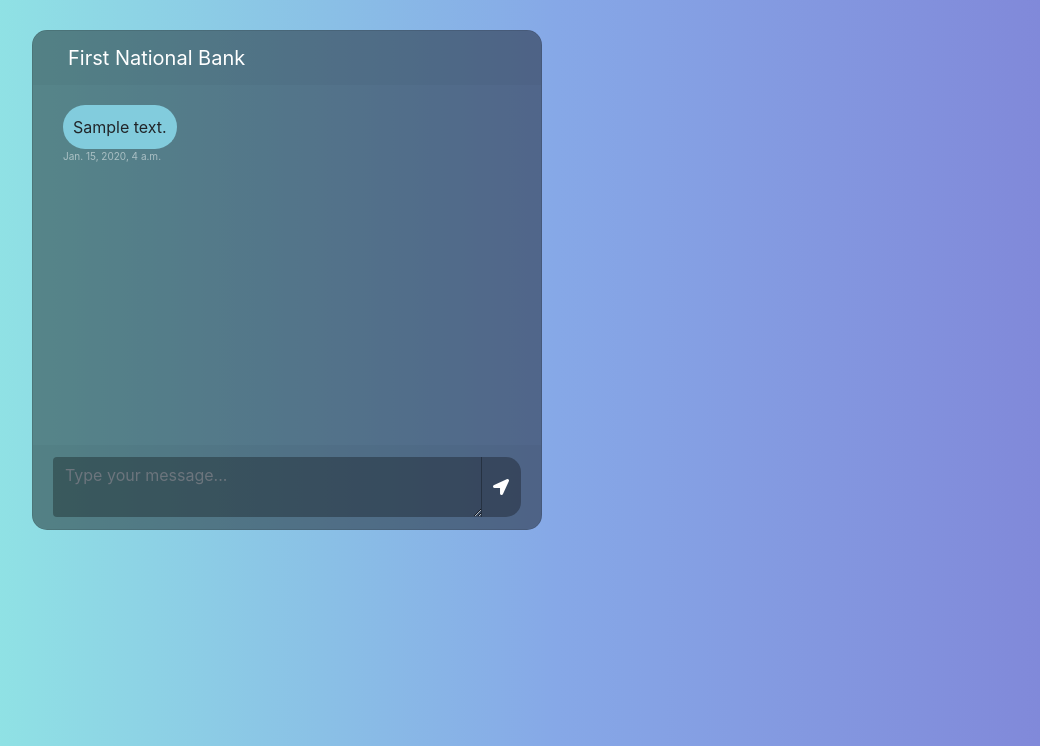
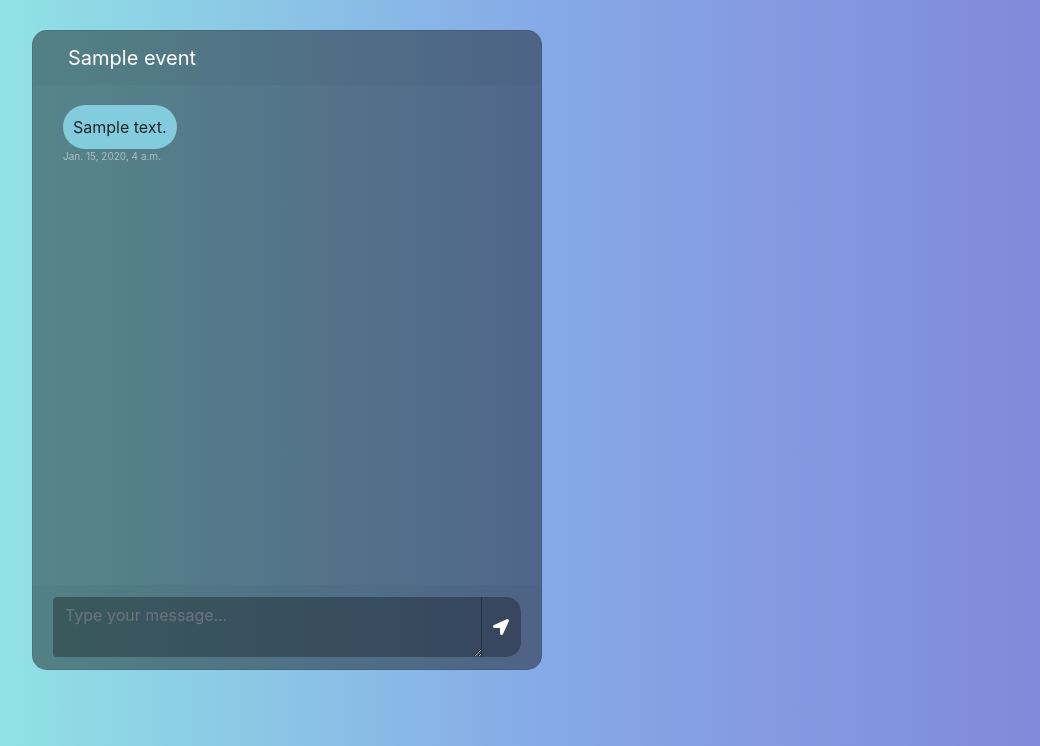
Before and after one commit to VishekhaTamrakar/DouglasEmergencyChatSystem, a Django app: page /events/event/1 in a window 1280 px wide. Shown: the part 54-800 px from the top of the page, without its empty margins (83-1123 px from the left). Run offline with Django 3.2, Linux system fonts and the light colour scheme; a user stored in the database is signed in; tables that the repository leaves empty hold one stand-in row (values such as "Sample post"); some libraries are stand-ins or nearby versions; some web fonts are replaced.

Commit message:
Chat View

```diff
--- /dev/null
+++ b/chat/forms.py
@@ -0,0 +1,2 @@
+from django import forms
+from .models import *
--- a/chat/templates/chat/event_detail.html
+++ b/chat/templates/chat/event_detail.html
@@ -1,13 +1,15 @@
 {% extends 'base.html' %}
 {% load staticfiles %}
 {% block content %}
-
 
     <!-- Bootstrap CSS -->
     <link rel="stylesheet" href="https://maxcdn.bootstrapcdn.com/bootstrap/4.0.0/css/bootstrap.min.css" integrity="sha384-Gn5384xqQ1aoWXA+058RXPxPg6fy4IWvTNh0E263XmFcJlSAwiGgFAW/dAiS6JXm" crossorigin="anonymous">
 
     <!-- Font Awesome -->
     <link rel="stylesheet" href="https://use.fontawesome.com/releases/v5.8.1/css/all.css" integrity="sha384-50oBUHEmvpQ+1lW4y57PTFmhCaXp0ML5d60M1M7uH2+nqUivzIebhndOJK28anvf" crossorigin="anonymous">
+
+    <!-- Jquery -->
+    <script src="https://code.jquery.com/jquery-3.3.1.js" integrity="sha256-2Kok7MbOyxpgUVvAk/HJ2jigOSYS2auK4Pfzbm7uH60=" crossorigin="anonymous"></script>
 
 
 
@@ -16,7 +18,7 @@
 			height: 100%;
 			margin: 0;
 			background: #7F7FD5;
-	       background: -webkit-linear-gradient(to right, #91EAE4, #86A8E7, #7F7FD5);
+	        background: -webkit-linear-gradient(to right, #91EAE4, #86A8E7, #7F7FD5);
 	        background: linear-gradient(to right, #91EAE4, #86A8E7, #7F7FD5);
 		}
 
@@ -25,7 +27,7 @@
 			margin-bottom: auto;
 		}
 		.card{
-			height: 500px;
+			height: 80vh;
 			border-radius: 15px !important;
 			background-color: rgba(0,0,0,0.4) !important;
 		}
@@ -244,7 +246,7 @@
 						<div class="card-header msg_head">
 							<div class="d-flex bd-highlight">
 								<div class="user_info">
-									<span>First National Bank</span>
+									<span>{{ messages.0.room }}</span>
 								</div>
 							</div>
 
@@ -257,6 +259,7 @@
 								<div class="msg_cotainer">
 								    {{ message.text }}
 									<span class="msg_time">{{ message.date }}</span>
+{#                                    <span class="msg_time">By {{ message.user }}</span>#}
 								</div>
 
 							</div>
@@ -267,13 +270,28 @@
 							<div class="input-group">
 								<textarea name="" class="form-control type_msg" placeholder="Type your message..."></textarea>
 								<div class="input-group-append">
-									<span class="input-group-text send_btn"><i class="fas fa-location-arrow"></i></span>
+                                    <span class="input-group-text send_btn"><i class="fas fa-location-arrow"></i></span>
 								</div>
 							</div>
 						</div>
 					</div>
 				</div>
-			</div>
-		</div>
+
+
+    <script>
+
+        var event = "{{ messages.0.room.pk }}";
+        {#var user = "{{  }}"#}
+
+
+        console.log(event);
+
+
+        $('.send_btn').click(function(){
+            var message = $('.type_msg').val();
+            console.log(message);
+
+        });
+    </script>
 
 {% endblock %}
--- a/chat/urls.py
+++ b/chat/urls.py
@@ -6,4 +6,5 @@ from . import views
 urlpatterns = [
     path('', views.EventView.as_view(), name='events'),
     path('event/<int:pk>', views.event_detail, name='event_details'),
+    #path('event/new/', views.post_new, name='message_new')
 ]
--- a/chat/views.py
+++ b/chat/views.py
@@ -5,7 +5,6 @@ from .models import *
 from django.utils.safestring import mark_safe
 import json
 from django.contrib.auth.decorators import login_required
-
 
 
 def homepage(request):
@@ -23,5 +22,7 @@ class EventView(ListView):
 @login_required
 def event_detail(request, pk):
     messages = Chat.objects.filter(room=pk)
-    print(messages)
     return render(request, 'chat/event_detail.html', {'messages':messages})
+
+# @login_required
+# def create_post(request, pk):
```
